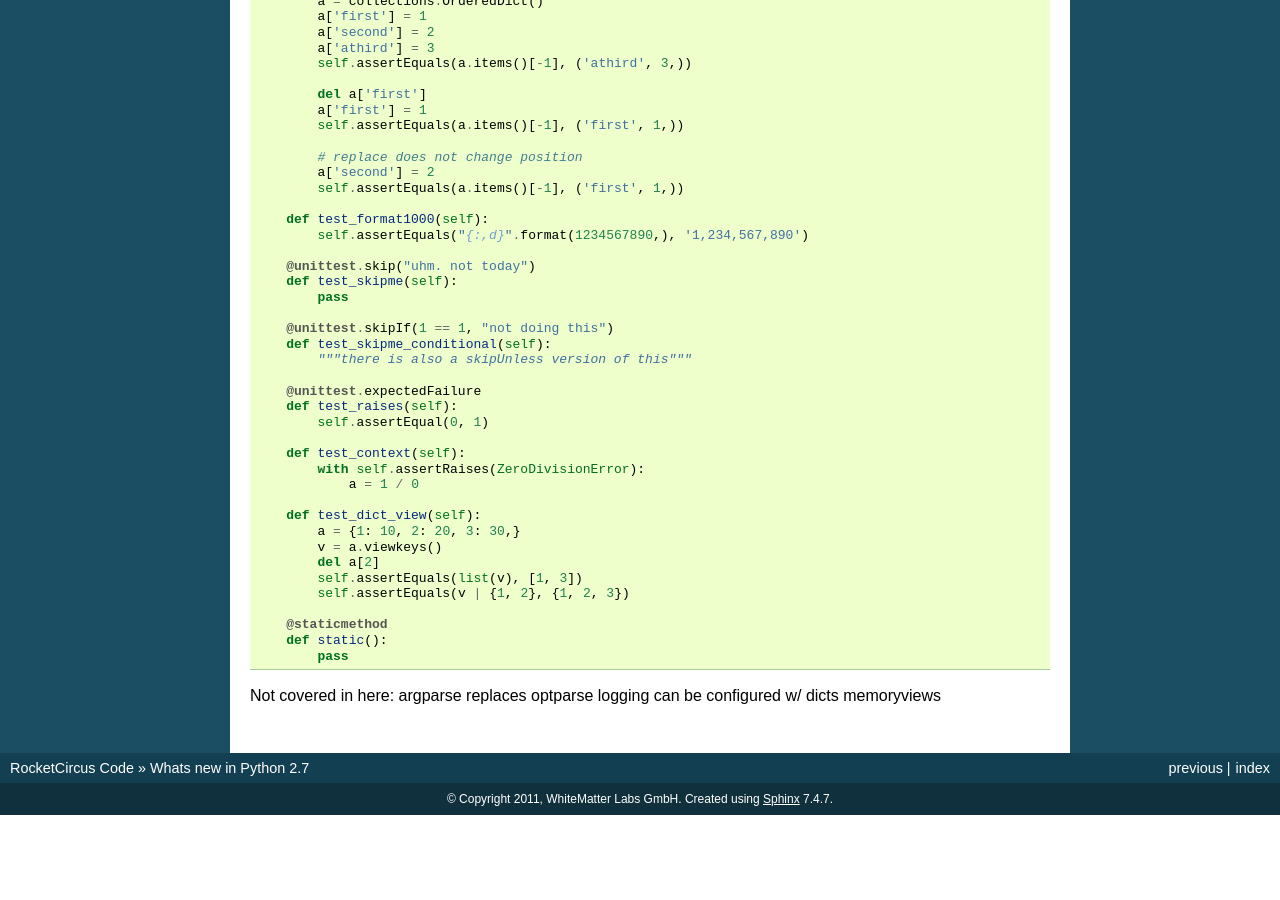
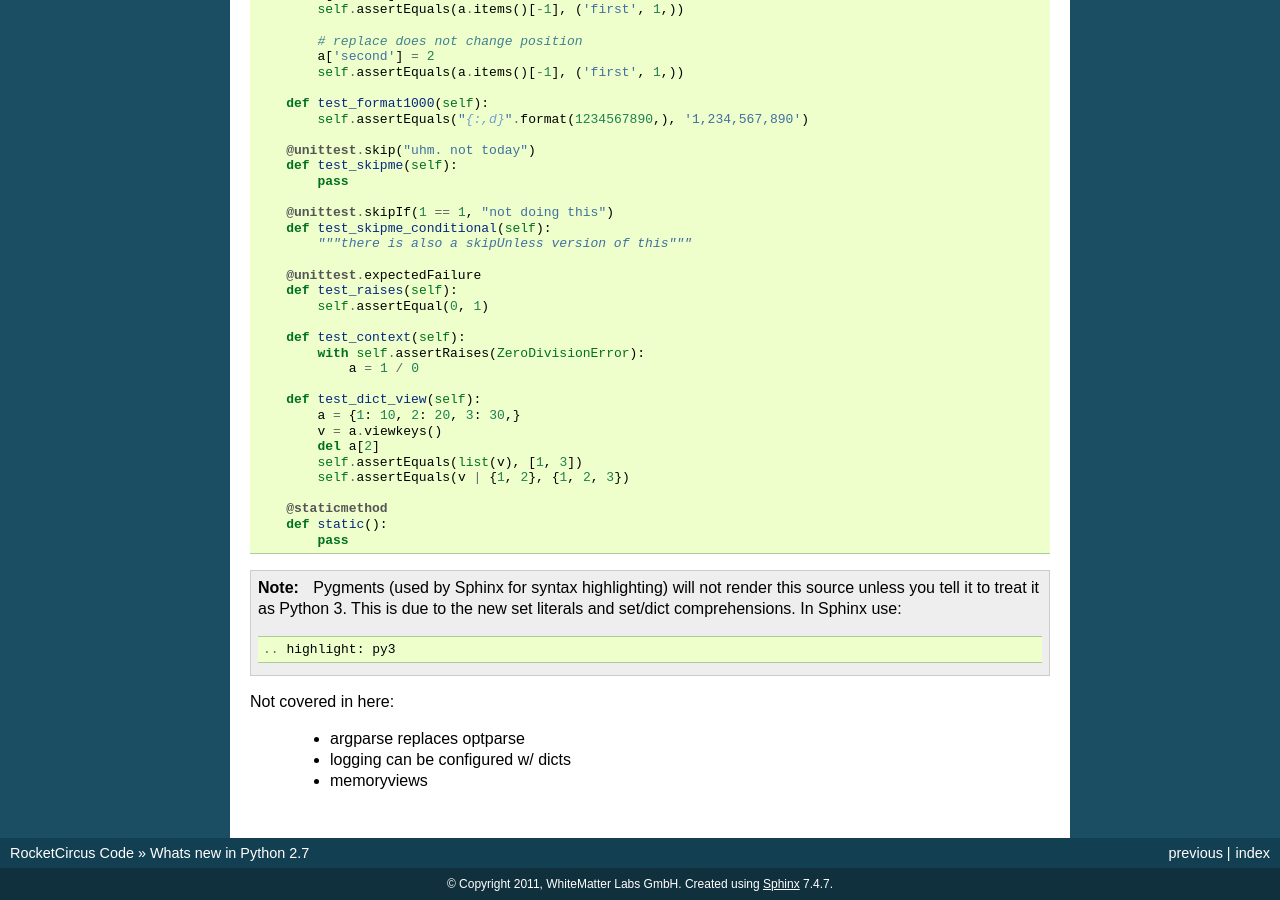
Before and after one commit to johaness/rocketcircus, a Sphinx documentation site: the page built from doc/20110714/new27.rst, in a window 1280 px wide and 900 px high, scrolled down 980 px. Built offline with Sphinx 7.4.7, drawn with Linux system fonts in a browser that asks for light colours; formulas are drawn with MathJax 3; before the commit the page ends 1795 px from its top, so only the background shows below that; some of the changed text lies outside the part shown.

Commit message:
fix note about syntax highlighting

```diff
--- a/doc/20110714/new27.rst
+++ b/doc/20110714/new27.rst
@@ -103,7 +97,16 @@
 
 
 
+.. note::
+   Pygments (used by Sphinx for syntax highlighting) will not render this
+   source unless you tell it to treat it as Python 3. This is due to the
+   new set literals and set/dict comprehensions. In Sphinx use::
+
+      .. highlight: py3
+
+
 Not covered in here:
-argparse replaces optparse
-logging can be configured w/ dicts
-memoryviews
+
+ * argparse replaces optparse
+ * logging can be configured w/ dicts
+ * memoryviews
```
Also changed, not shown: other parts of doc/20110714/new27.rst (+1 -7 lines).
